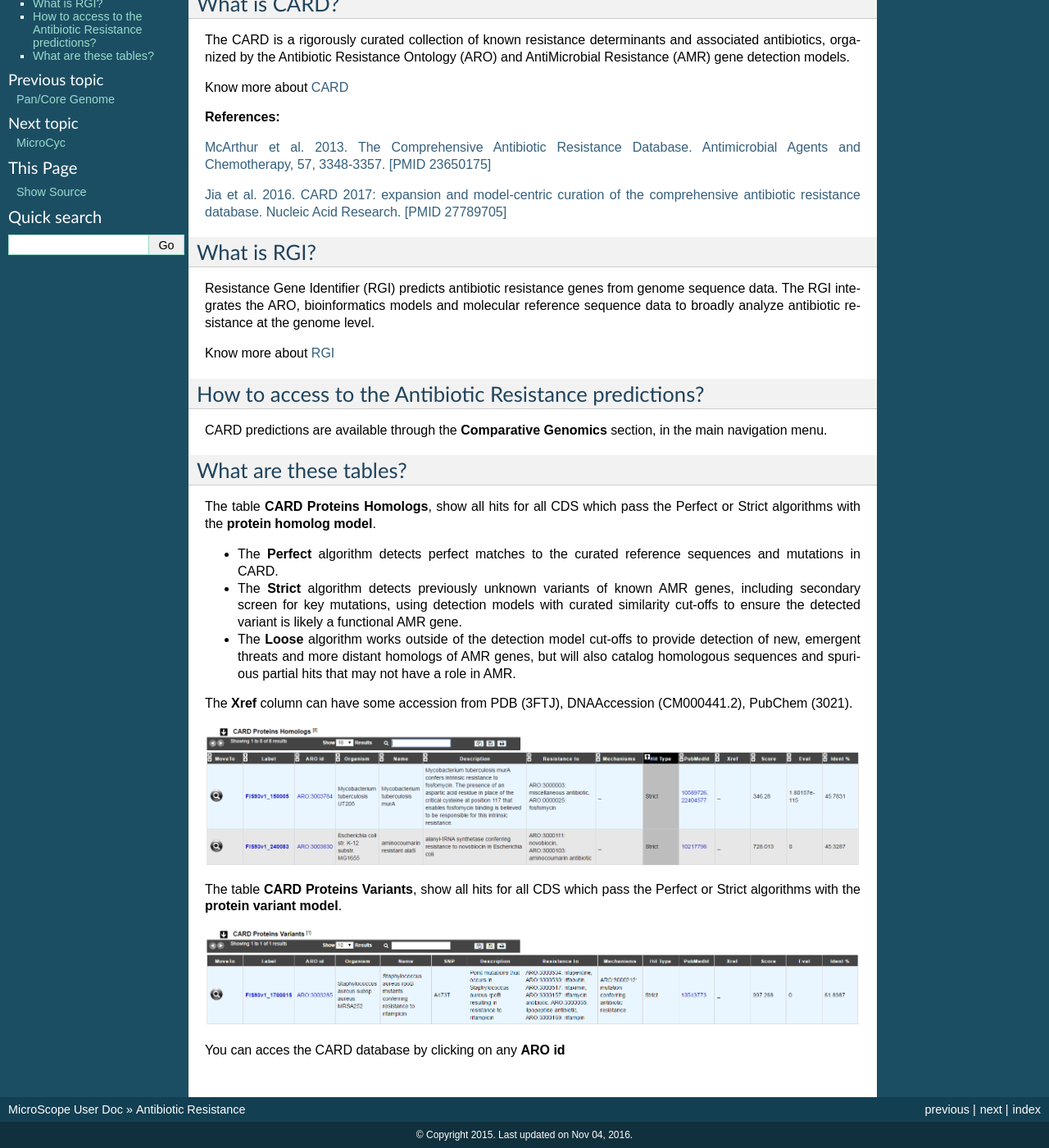
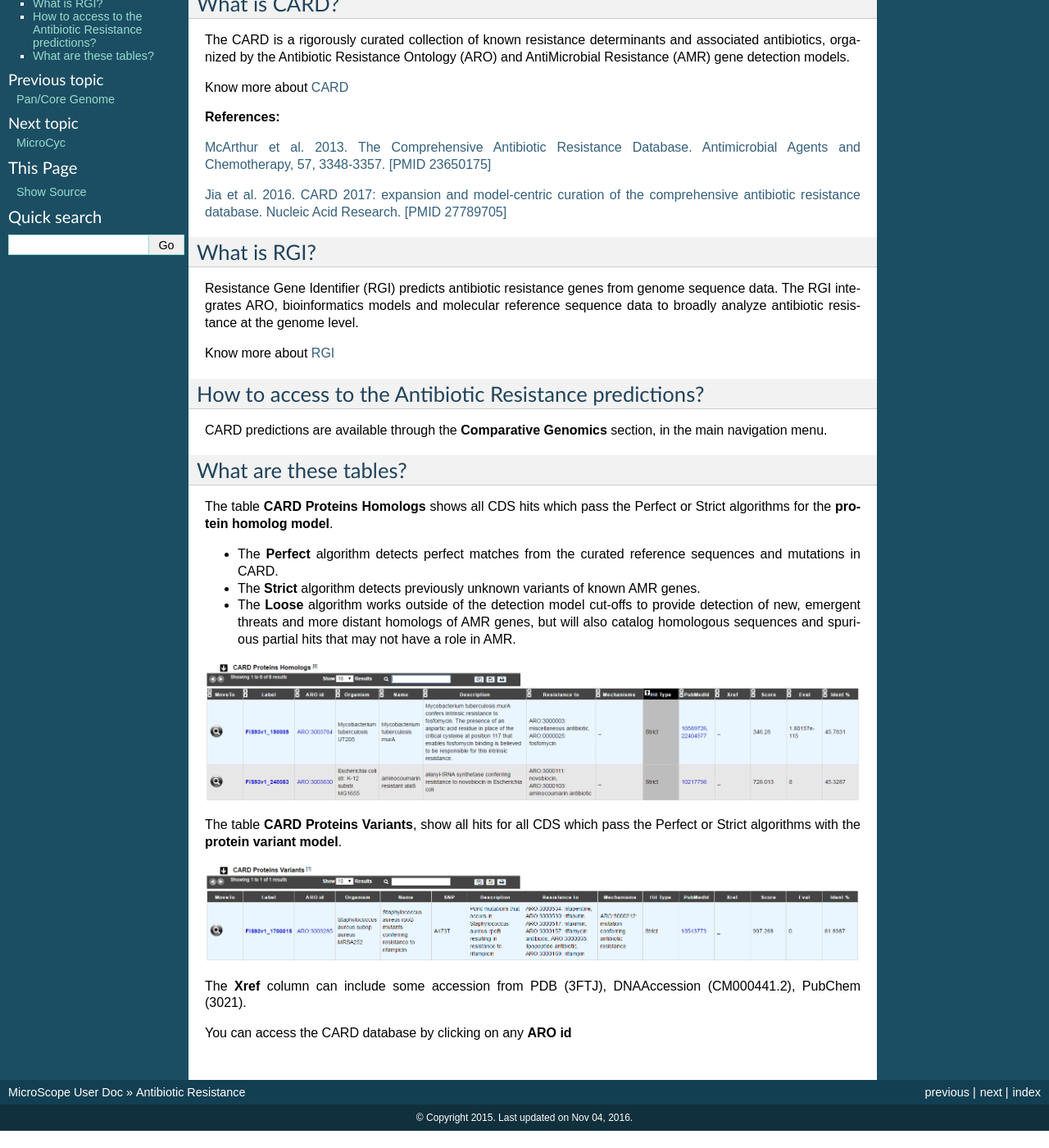
Before and after one commit to labgem/microscope-user-doc, a Sphinx documentation site: the page built from docs/content/compgenomics/card.rst, in a window 1280 px wide and 1400 px high, scrolled down 110 px. Shown: the whole window at 82% size. Built offline with Sphinx 7.4.7, drawn with Linux system fonts in a browser that asks for light colours; formulas are drawn with MathJax 3; after the commit the page ends 1489 px from its top, so only the background shows below that.

Commit message:
Update card.rst

```diff
--- a/docs/content/compgenomics/card.rst
+++ b/docs/content/compgenomics/card.rst
@@ -21,7 +21,7 @@
 What is RGI?
 -------------------------------------------------------
 
-Resistance Gene Identifier (RGI) predicts antibiotic resistance genes from genome sequence data. The RGI integrates the ARO, bioinformatics models and molecular reference sequence data to broadly analyze antibiotic resistance at the genome level.
+Resistance Gene Identifier (RGI) predicts antibiotic resistance genes from genome sequence data. The RGI integrates ARO, bioinformatics models and molecular reference sequence data to broadly analyze antibiotic resistance at the genome level.
 
 Know  more about `RGI <https://card.mcmaster.ca/analyze/rgi>`_
 
@@ -34,14 +34,11 @@
 What are these tables?
 --------------------------------------------------------
 
-The table **CARD Proteins Homologs**, show all hits for all CDS which pass the Perfect or Strict algorithms with the **protein homolog model**.
+The table **CARD Proteins Homologs** shows all CDS hits which pass the Perfect or Strict algorithms for the **protein homolog model**.
 
-- The **Perfect** algorithm detects perfect matches to the curated reference sequences and mutations in CARD.
-- The **Strict** algorithm detects previously unknown variants of known AMR genes, including secondary screen for key mutations, using detection models with curated similarity cut-offs to ensure the detected variant is likely a functional AMR gene.
+- The **Perfect** algorithm detects perfect matches from the curated reference sequences and mutations in CARD.
+- The **Strict** algorithm detects previously unknown variants of known AMR genes.
 - The **Loose** algorithm works outside of the detection model cut-offs to provide detection of new, emergent threats and more distant homologs of AMR genes, but will also catalog homologous sequences and spurious partial hits that may not have a role in AMR.
-
-The **Xref** column can have some accession from PDB (3FTJ), DNAAccession (CM000441.2), PubChem (3021).
-
 
 .. image:: img/CARD_Homologs.PNG
 
@@ -49,4 +46,6 @@
 
 .. image:: img/CARD_Variants.PNG
 
-You can acces the CARD database by clicking on any **ARO id**
+The **Xref** column can include some accession from PDB (3FTJ), DNAAccession (CM000441.2), PubChem (3021).
+
+You can access the CARD database by clicking on any **ARO id**
```
